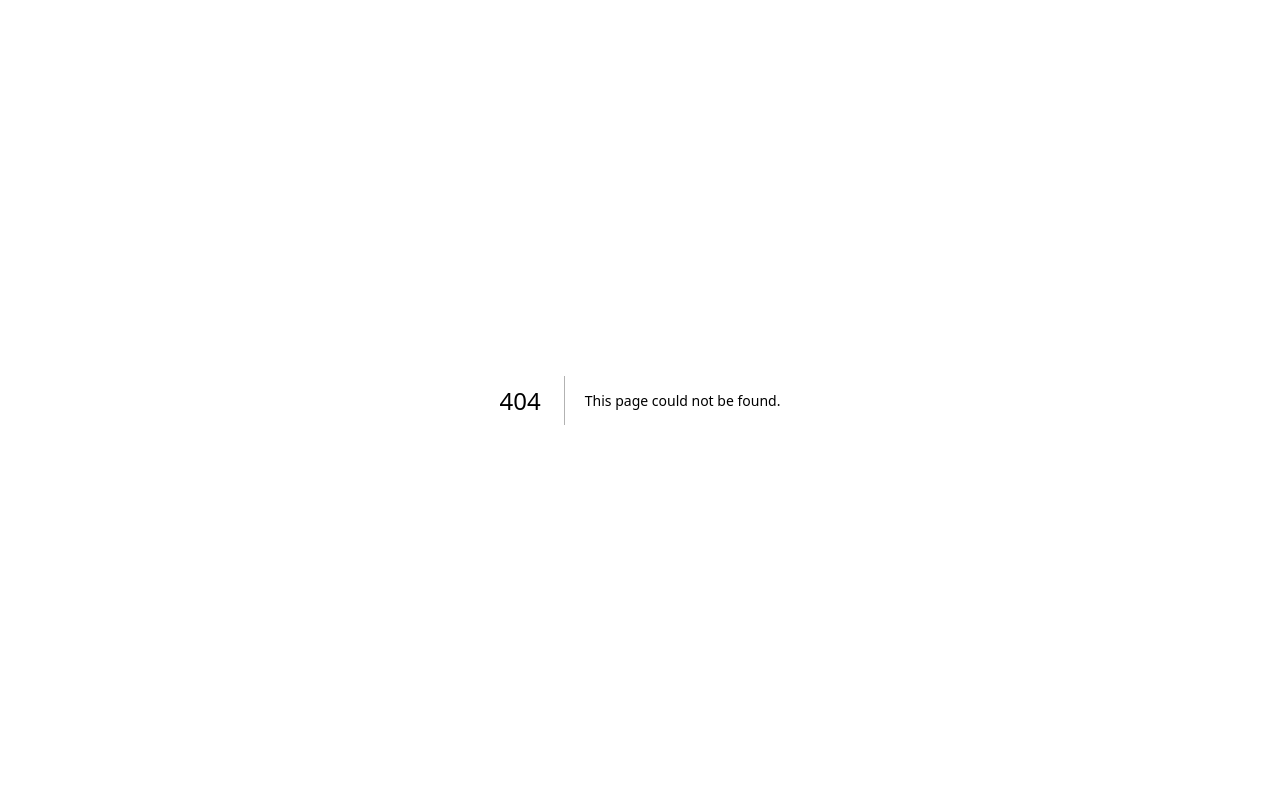
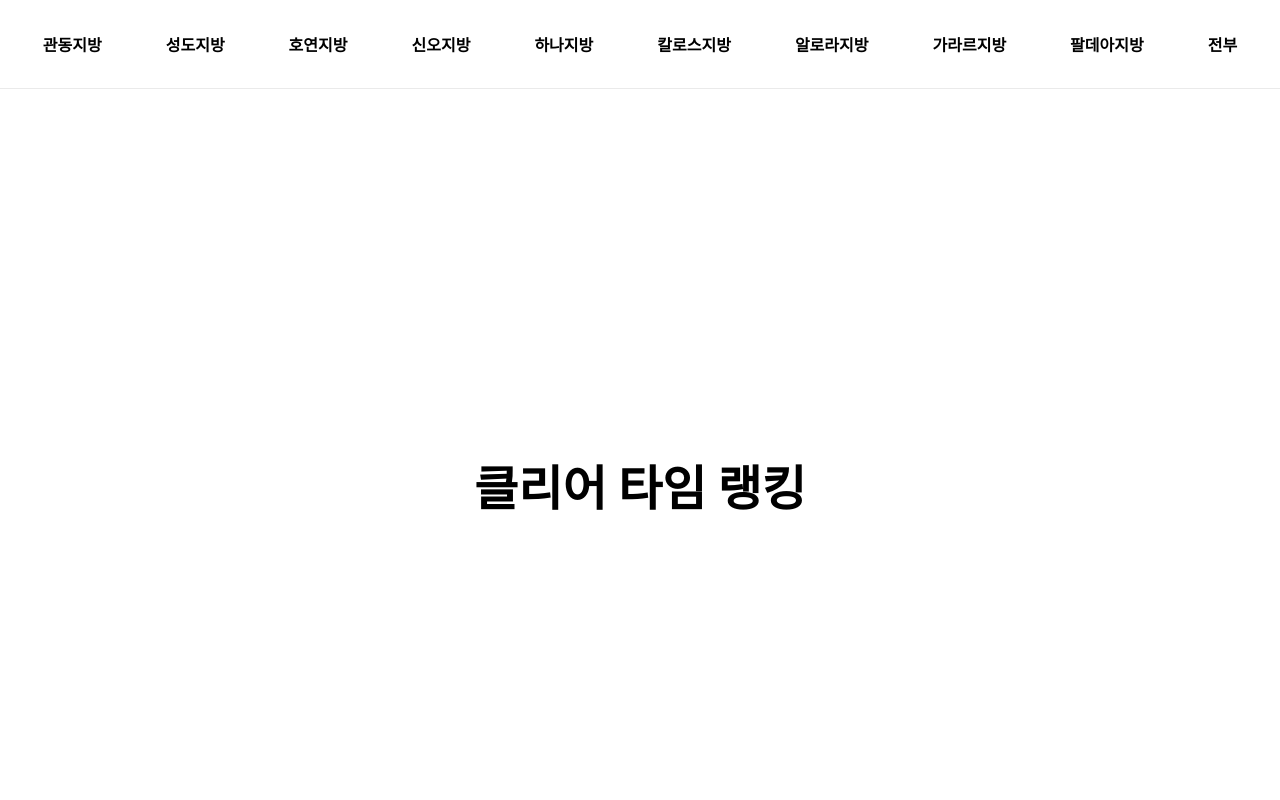
Before and after one commit to BoYeonJang/can-you-say-all-the-pokemon, a Next.js app: page /ranking in a window 1280 px wide. Before the commit this address had no page. Shown: the top 800 px of the page. Built offline with nearby package versions, Linux system fonts and the light colour scheme.

Commit message:
타이머 및 랭킹페이지 임시 추가

```diff
--- /dev/null
+++ b/pages/ranking.tsx
@@ -0,0 +1,12 @@
+import Layout from "../components/layout";
+import styles from "../styles/Home.module.css";
+
+export default function Ranking() {
+  return (
+    <Layout>
+      <main className={styles.main}>
+        <h1 className={styles.title}>클리어 타임 랭킹</h1>
+      </main>
+    </Layout>
+  );
+}
```
Also changed, not shown: components/timer.tsx (added, +9 -0 lines).
